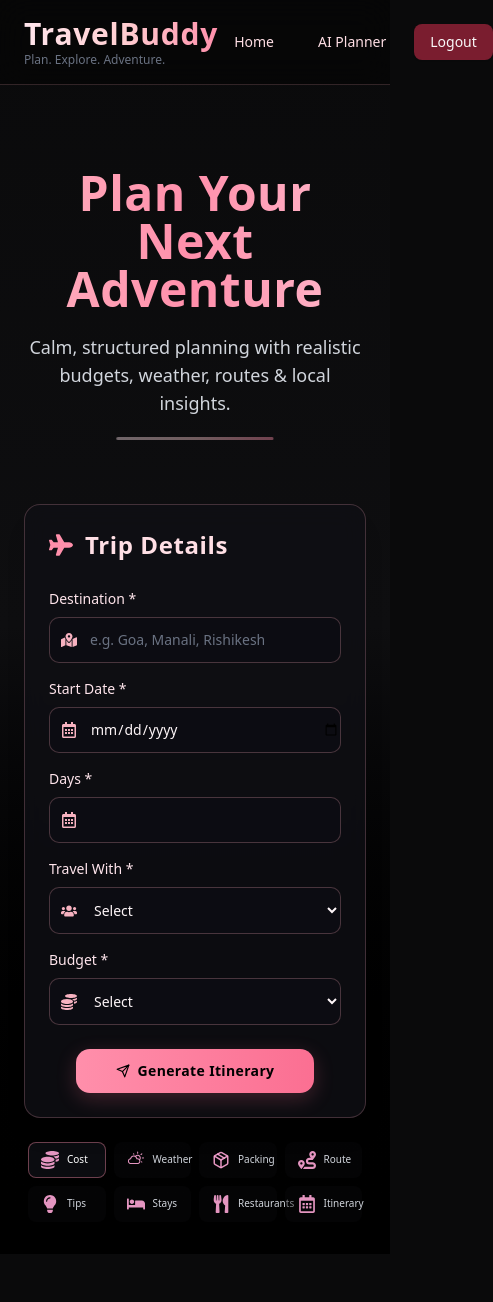
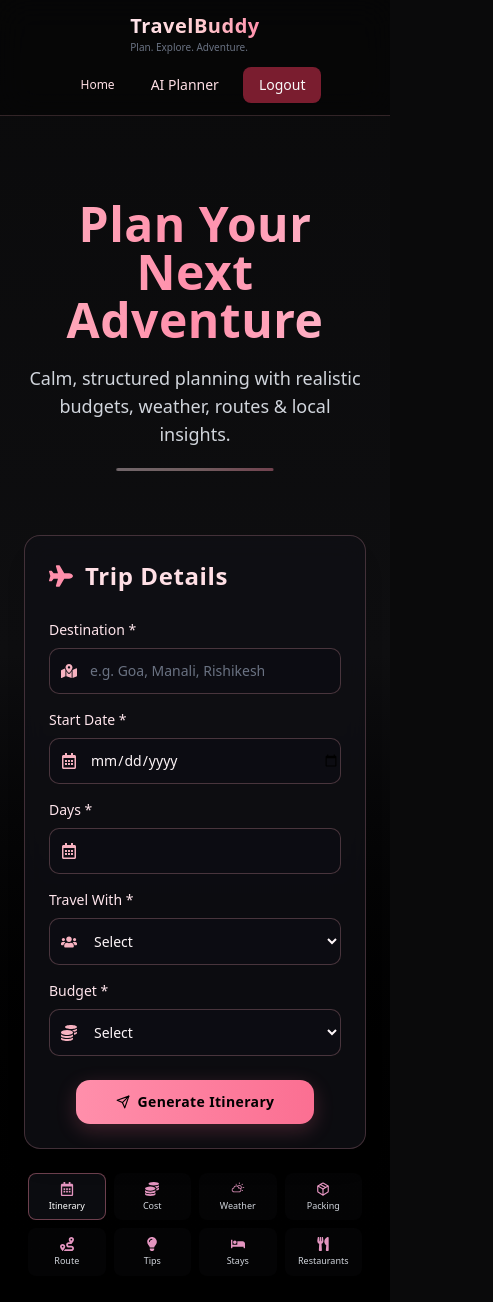
Before and after one commit to himanshu8github/TravelBuddy, a React (Vite) app in the folder client/: page /itenary in a window 390 px wide. Shown: the top 1302 px of the page, 493 px wide, since content can reach past the window. Before the commit the page ends 1254 px from the top, so only its background shows below. Built offline with nearby package versions, Linux system fonts and the light colour scheme; no server answers.

Commit message:
fix itenerary page minimal ui issue

```diff
--- a/client/src/components/ItenaryForm.jsx
+++ b/client/src/components/ItenaryForm.jsx
@@ -37,7 +37,7 @@ const ItineraryPlanner = () => {
     startDate: "",
   });
 
-  const [activeTab, setActiveTab] = useState("cost");
+const [activeTab, setActiveTab] = useState("itinerary");
   const [result, setResult] = useState(null);
   const [loading, setLoading] = useState(false);
 
@@ -91,6 +91,7 @@ const ItineraryPlanner = () => {
 
   // For desktop TabButtons (kept as-is)
   const tabList = [
+     { id: "itinerary", label: "Itinerary" },
     { id: "cost", label: "Cost" },
     { id: "weather", label: "Weather" },
     { id: "packing", label: "Packing" },
@@ -98,11 +99,12 @@ const ItineraryPlanner = () => {
     { id: "tips", label: "Tips" },
     { id: "stays", label: "Stays" },
     { id: "restaurants", label: "Restaurants" },
-    { id: "itinerary", label: "Itinerary" },
+
   ];
 
   // Mobile tabs with icon + label
   const tabMeta = [
+     { id: "itinerary", label: "Itinerary", icon: <FaRegCalendarAlt className="text-pink-300/90" /> },
     { id: "cost", label: "Cost", icon: <FaCoins className="text-pink-300/90" /> },
     { id: "weather", label: "Weather", icon: <WiDayCloudy className="text-pink-300/90" /> },
     { id: "packing", label: "Packing", icon: <FiPackage className="text-pink-300/90" /> },
@@ -110,27 +112,27 @@ const ItineraryPlanner = () => {
     { id: "tips", label: "Tips", icon: <FaLightbulb className="text-pink-300/90" /> },
     { id: "stays", label: "Stays", icon: <FaBed className="text-pink-300/90" /> },
     { id: "restaurants", label: "Restaurants", icon: <FaUtensils className="text-pink-300/90" /> },
-    { id: "itinerary", label: "Itinerary", icon: <FaRegCalendarAlt className="text-pink-300/90" /> },
+
   ];
 
   return (
     <div className="min-h-screen bg-gradient-to-b from-[#0a0a0b] via-[#0e0e10] to-black text-white font-sans">
       {/* Navbar */}
       <nav
-        className="bg-black/40 backdrop-blur-lg px-6 py-4 border-b sticky top-0 z-50"
+      className="bg-black/40 backdrop-blur-lg px-3 sm:px-6 py-3 sm:py-4 border-b sticky top-0 z-50"
         style={{ borderColor: "rgba(255,175,189,0.18)" }}
       >
-        <div className="max-w-6xl mx-auto flex items-center justify-between">
+        <div className="max-w-6xl mx-auto flex flex-col sm:flex-row items-center justify-between gap-3 sm:gap-0">
           <div>
-            <h1 className="text-3xl font-bold bg-gradient-to-r from-[#ffe5ec] via-[#ffcfd2] to-[#ff8fab] bg-clip-text text-transparent tracking-wide">
+          <h1 className="text-xl sm:text-2xl md:text-3xl font-bold bg-gradient-to-r from-[#ffe5ec] via-[#ffcfd2] to-[#ff8fab] bg-clip-text text-transparent tracking-wide">
               TravelBuddy
             </h1>
-            <p className="text-xs text-gray-500">Plan. Explore. Adventure.</p>
+            <p className="text-[10px] sm:text-xs text-gray-500">Plan. Explore. Adventure.</p>
           </div>
-          <div className="flex gap-3">
+         <div className="flex flex-wrap gap-2 sm:gap-3 justify-center">
             <Button
               variant="ghost"
-              className="text-sm"
+             className="text-xs sm:text-sm px-3 sm:px-4 py-1.5 sm:py-2"
               style={{ color: "#ffdfe5" }}
               onMouseEnter={(e) => (e.currentTarget.style.backgroundColor = "rgba(255,207,210,0.12)")}
               onMouseLeave={(e) => (e.currentTarget.style.backgroundColor = "transparent")}
@@ -391,13 +393,13 @@ const ItineraryPlanner = () => {
                   onClick={() => setActiveTab(t.id)}
                   title={t.label}
                   aria-current={isActive ? "page" : undefined}
-                  className={`flex items-center gap-2 flex-shrink-0 px-3 py-2 rounded-md text-xs font-medium border transition-colors
+                  className={`flex flex-col items-center justify-center gap-1 px-1.5 py-2 rounded-md text-xs font-medium border transition-colors
                     ${isActive
                       ? "bg-[#111217]/70 border-[#ff8fab66] text-white"
                       : "bg-[#0b0b0d]/40 border-transparent text-gray-300 hover:bg-[#111217]/50"}`}
                 >
-                 <span className="text-lg">{t.icon}</span>
-          <span className="whitespace-nowrap text-[10px]">{t.label}</span>
+                 <span className="text-sm">{t.icon}</span>
+         <span className="whitespace-nowrap text-[9px] leading-tight">{t.label}</span>
         </button>
               );
             })}
```
